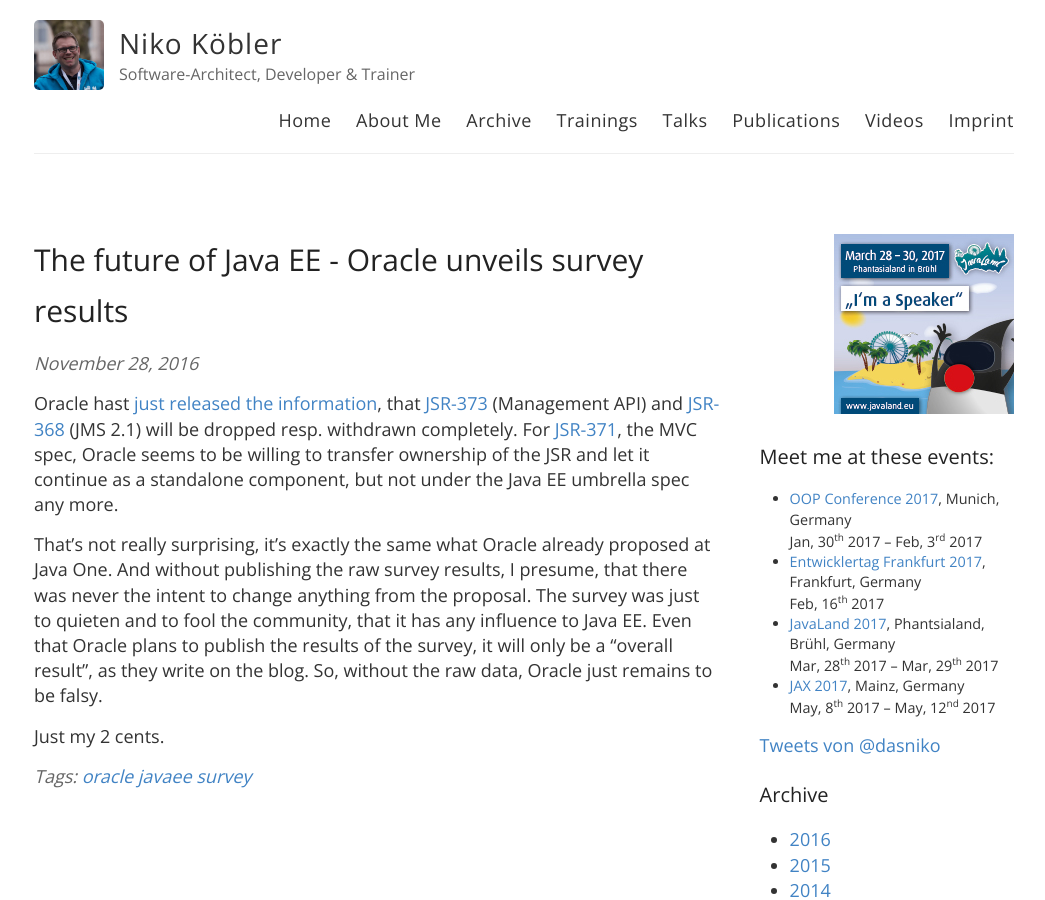
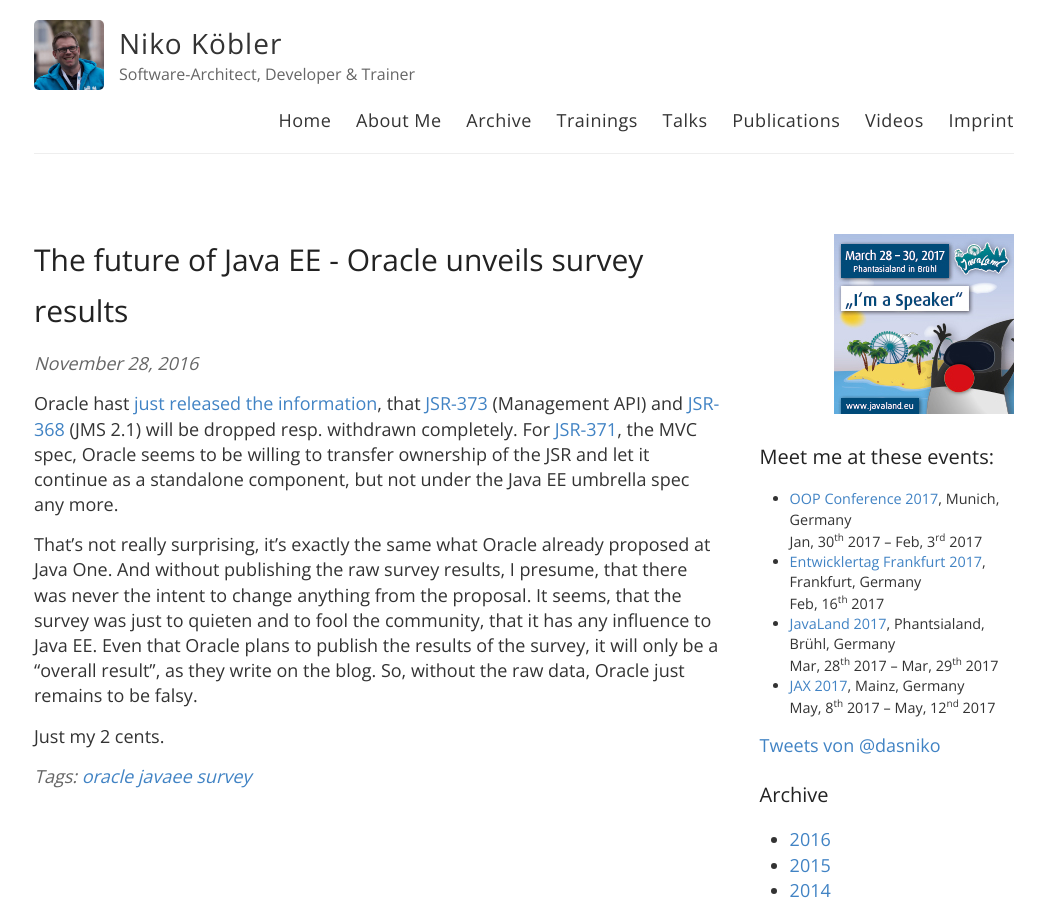
Before and after one commit to dasniko/dasniko.github.io, a Jekyll site: the page built from _posts/2016-11-28-oracle-unveils-javaee-survey-results.md, in a window 1280 px wide and 900 px high. Shown: the whole window, without its empty margins (116-1161 px from the left). Built offline with Jekyll 4.4.1, drawn with Linux system fonts in a browser that asks for light colours; nearby versions of some CDN libraries; comment, search, counter and statistics services are not loaded.

Commit message:
no message

```diff
--- a/_posts/2016-11-28-oracle-unveils-javaee-survey-results.md
+++ b/_posts/2016-11-28-oracle-unveils-javaee-survey-results.md
@@ -8,6 +8,6 @@
 
 Oracle hast [just released the information](https://blogs.oracle.com/theaquarium/entry/a_quick_update_on_java), that [JSR-373](https://www.jcp.org/en/jsr/detail?id=373) (Management API) and [JSR-368](https://www.jcp.org/en/jsr/detail?id=368) (JMS 2.1) will be dropped resp. withdrawn completely. For [JSR-371](https://www.jcp.org/en/jsr/detail?id=371), the MVC spec, Oracle seems to be willing to transfer ownership of the JSR and let it continue as a standalone component, but not under the Java EE umbrella spec any more.
 
-That's not really surprising, it's exactly the same what Oracle already proposed at Java One. And without publishing the raw survey results, I presume, that there was never the intent to change anything from the proposal. The survey was just to quieten and to fool the community, that it has any influence to Java EE. Even that Oracle plans to publish the results of the survey, it will only be a "overall result", as they write on the blog. So, without the raw data, Oracle just remains to be falsy.
+That's not really surprising, it's exactly the same what Oracle already proposed at Java One. And without publishing the raw survey results, I presume, that there was never the intent to change anything from the proposal. It seems, that the survey was just to quieten and to fool the community, that it has any influence to Java EE. Even that Oracle plans to publish the results of the survey, it will only be a "overall result", as they write on the blog. So, without the raw data, Oracle just remains to be falsy.
 
 Just my 2 cents.
```
